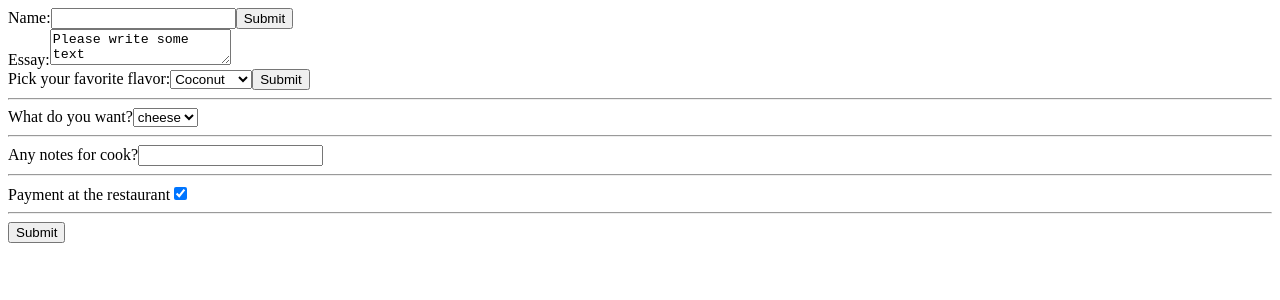
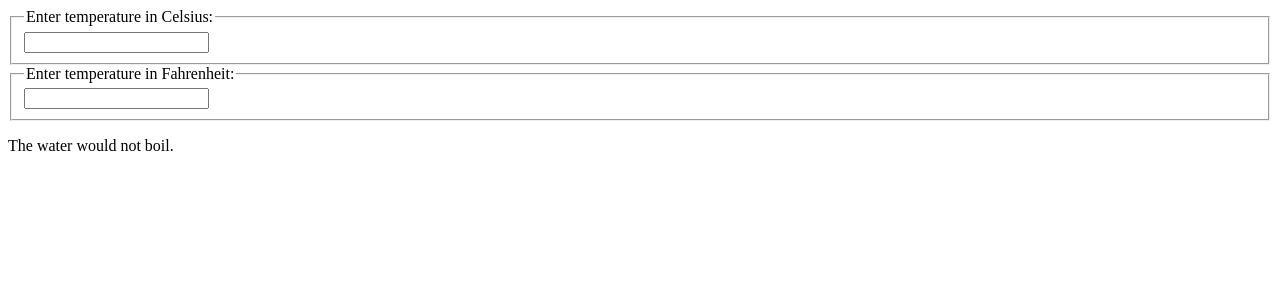
Before and after one commit to NikitosBarboc/React-travel, a React (Create React App) app in the folder react-travel/: page / in a window 1280 px wide. Shown: the top 300 px of the page. Built offline with nearby package versions, Linux system fonts and the light colour scheme.

Commit message:
feat: finish lesson number 10 (Lifting state up)

```diff
--- /dev/null
+++ b/react-travel/src/10_Lifting-state-up/BoilingVerdict.tsx
@@ -0,0 +1,14 @@
+import React from 'react';
+
+type boilingVerdictProps = {
+  celsius: number
+}
+
+function BoilingVerdict(props: boilingVerdictProps) {
+  const { celsius } = props;
+  if (celsius > 100) {
+    return <p>The water would boil.</p>;
+  }
+  return <p>The water would not boil.</p>;
+}
+export default BoilingVerdict;
--- /dev/null
+++ b/react-travel/src/10_Lifting-state-up/Calculatoe.tsx
@@ -0,0 +1,69 @@
+/* eslint-disable react/prefer-stateless-function */
+import React from 'react';
+import BoilingVerdict from './BoilingVerdict';
+import TemperatureInput from './TemperatureInput';
+
+type calculatorProps = {
+  temperature: string,
+  scale: 'c' | 'f'
+}
+function toCelsius(fahrenheit: number) {
+  return ((fahrenheit - 32) * 5) / 9;
+}
+
+function toFahrenheit(celsius: number) {
+  return ((celsius * 9) / 5) + 32;
+}
+
+// eslint-disable-next-line no-unused-vars
+function tryConvert(temperature: string, convert: (par: number) => number) {
+  const input = parseFloat(temperature);
+  if (Number.isNaN(input)) {
+    return '';
+  }
+  const output = convert(input);
+  const rounded = Math.round(output * 1000) / 1000;
+  return rounded.toString();
+}
+class Calculator extends React.Component<{}, calculatorProps> {
+  constructor(props: calculatorProps) {
+    super(props);
+    this.handleCelsiusChange = this.handleCelsiusChange.bind(this);
+    this.handleFahrenheitChange = this.handleFahrenheitChange.bind(this);
+    this.state = { temperature: '', scale: 'c' };
+  }
+
+  handleCelsiusChange(temperature: string) {
+    this.setState({ scale: 'c', temperature });
+  }
+
+  handleFahrenheitChange(temperature: string) {
+    this.setState({ scale: 'f', temperature });
+  }
+
+  render() {
+    const { scale, temperature } = this.state;
+    const celsius = scale === 'f' ? tryConvert(temperature, toCelsius) : temperature;
+    const fahrenheit = scale === 'c' ? tryConvert(temperature, toFahrenheit) : temperature;
+
+    return (
+      <div>
+        <TemperatureInput
+          scale="c"
+          temperature={celsius}
+          onTemperatureChange={this.handleCelsiusChange}
+        />
+        <TemperatureInput
+          scale="f"
+          temperature={fahrenheit}
+          onTemperatureChange={this.handleFahrenheitChange}
+        />
+        <BoilingVerdict
+          celsius={parseFloat(celsius)}
+        />
+      </div>
+    );
+  }
+}
+
+export default Calculator;
--- /dev/null
+++ b/react-travel/src/10_Lifting-state-up/TemperatureInput.tsx
@@ -0,0 +1,45 @@
+import React, { ChangeEvent } from 'react';
+
+const scaleNames = {
+  c: 'Celsius',
+  f: 'Fahrenheit',
+};
+
+type temperatureProps = {
+  scale: 'c' | 'f',
+  temperature: string,
+  // eslint-disable-next-line no-unused-vars
+  onTemperatureChange: (prop: string) => void
+}
+// type temperatureState = {
+//   temperature: string,
+// }
+
+class TemperatureInput extends React.Component<temperatureProps> {
+  constructor(props: temperatureProps) {
+    super(props);
+    this.handleChange = this.handleChange.bind(this);
+    // this.state = { temperature: '' };
+  }
+
+  handleChange(e: ChangeEvent<HTMLInputElement>) {
+    const { onTemperatureChange } = this.props;
+    onTemperatureChange(e.target.value);
+  }
+
+  render() {
+    const { temperature, scale } = this.props;
+    // const { scale } = this.props;
+    return (
+      <fieldset>
+        <legend>{`Enter temperature in ${scaleNames[scale]}:`}</legend>
+        <input
+          value={temperature}
+          onChange={this.handleChange}
+        />
+      </fieldset>
+    );
+  }
+}
+
+export default TemperatureInput;
--- a/react-travel/src/index.tsx
+++ b/react-travel/src/index.tsx
@@ -1,21 +1,13 @@
 import React from 'react';
 import ReactDOM from 'react-dom/client';
-import NameForm from './09_forms/form';
-import EssayForm from './09_forms/EssayForm';
-import FlavorForm from './09_forms/FlavorForm';
-// import Reservation from './09_forms/Reservation';
-import MyForm from './09_forms/MyForm';
+import Calculator from './10_Lifting-state-up/Calculatoe';
 
 const root = ReactDOM.createRoot(
   document.getElementById('root') as HTMLElement,
 );
 root.render(
   <React.StrictMode>
-    <NameForm />
-    <EssayForm />
-    <FlavorForm />
-    {/* <Reservation /> */}
-    <MyForm />
+    <Calculator />
   </React.StrictMode>,
 );
 
```
